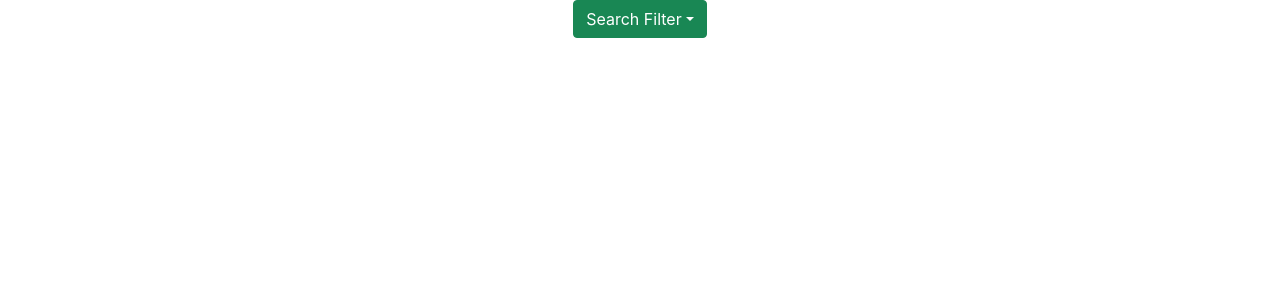
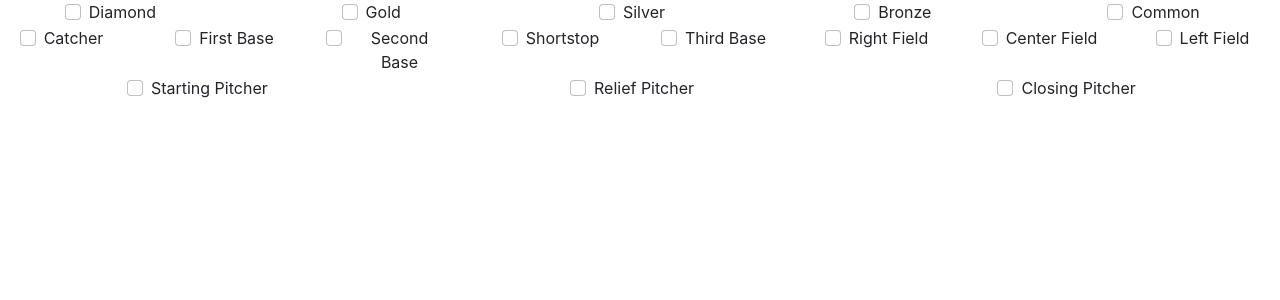
Before and after one commit to TravCook/teambuilding22, a React (Create React App) app in the folder client/: page / in a window 1280 px wide. Shown: the top 300 px of the page. Built offline with nearby package versions, Linux system fonts and the light colour scheme; no server answers.

Commit message:
added filter functionality and made search button not render until results are retrieved from api

```diff
--- a/client/src/App.js
+++ b/client/src/App.js
@@ -3,19 +3,25 @@ import React, {useState, useEffect} from 'react'
 import './App.css';
 import {Dropdown} from 'react-bootstrap'
 import CardContainer from './components/cardContainer/cardContainer.js';
+import OptionsMenu from './components/optionsMenu/optionsMenu';
 
 
 
 
 
 function App() {
-  const [diamondPlayers, setDiamonds] = useState()
-  const [bronzePlayers, setBronzes] = useState()
-  const [goldPlayers, setGolds] = useState()
-  const [silverPlayers, setSilvers] = useState()
-  const [commonPlayers, setCommons] = useState()
+  // const [diamondPlayers, setDiamonds] = useState()
+  // const [bronzePlayers, setBronzes] = useState()
+  // const [goldPlayers, setGolds] = useState()
+  // const [silverPlayers, setSilvers] = useState()
+  // const [commonPlayers, setCommons] = useState()
+  const [filteredPlayers, setFilterPlayers] = useState()
   const [allPlayers, setPlayers] = useState()
   const [filterStatus, setFilter] = useState()
+  const [rarityFilter, setRarity] = useState()
+  const [positionFilter, setPosition] = useState()
+  let rarity =[]
+  let position =[]
 
   const getAllCards = () => {
     console.log("this function runs")
@@ -23,64 +29,65 @@ function App() {
     .then((res) =>
       res.json()
     ).then((data) => {
-      setDiamonds(data.diamonds)
-      setBronzes(data.bronzes)
-      setGolds(data.golds)
-      setSilvers(data.silvers)
-      setCommons(data.commons)
       setPlayers(data.allPlayers)
     })
   }
-  const logging = () => {
-    if(filterStatus === "diamond"){
+  const formSubmit = (e) => {
+    e.preventDefault();
+    // console.log("rarity: " + rarity)
+    // console.log("position: " + position)
+    if(rarity && position){
+      const submitPos = position
+      const submitRar = rarity
+      setPosition(submitPos)
+      setRarity(submitRar)
+      console.log(rarityFilter + " " + positionFilter)
+    }
+    cardRender()
+
+  }
+
+  const cardRender = () => {
+    console.log(rarityFilter ,  positionFilter , allPlayers)
+    if(rarityFilter && positionFilter && allPlayers){
       return(
-        <CardContainer players={diamondPlayers} />
-      )
-    }else if(filterStatus === "gold"){
-      return(
-        <CardContainer players={goldPlayers} />
-      )
-    }else if(filterStatus === "silver"){
-      return(
-        <CardContainer players={silverPlayers} />
-      )
-    }else if(filterStatus === "bronze"){
-      return(
-        <CardContainer players={bronzePlayers} />
-      )
-    }else if(filterStatus === "common"){
-      return(
-        <CardContainer players={commonPlayers} />
-      )
+          <CardContainer players={allPlayers} proprarity={rarityFilter} propposition={positionFilter} />
+        )
     }
   }
-
   useEffect(() => {
     getAllCards()
   }, [])
 
   const filterChange = (e) => {
-    setFilter(e.target.id)
-    console.log(e.target.id)
+    if(e.target.checked){
+      //these lines of code will add to the arrays for filtering
+      if(e.target.id === "Diamond" ||e.target.id === "Gold" ||e.target.id === "Silver" ||e.target.id === "Bronze" ||e.target.id === "Common"){
+        rarity.push(e.target.id)
+      }else{
+        position.push(e.target.id)
+      }
+    }else if(!e.target.checked){
+      if(e.target.id === "Diamond" ||e.target.id === "Gold" ||e.target.id === "Silver" ||e.target.id === "Bronze" ||e.target.id === "Common"){
+        let removed = rarity.filter((el) => {
+          return el !== e.target.id
+        })
+        rarity = removed
+      }else{
+        let removed = position.filter((el) => {
+          return el !== e.target.id
+        })
+        position = removed
+      }
+    }
   }
+
 
   return (
 
     <div className="App">
-
-      <Dropdown>
-        <Dropdown.Toggle variant="success" id="dropdown-basic">
-          Search Filter
-        </Dropdown.Toggle>
-        <Dropdown.Menu>
-          <Dropdown.Item id="diamond" onClick={filterChange}>Diamond Players</Dropdown.Item>
-          <Dropdown.Item id="gold" onClick={filterChange}>Gold Players</Dropdown.Item>
-          <Dropdown.Item id="silver" onClick={filterChange}>Silver Players</Dropdown.Item>
-          <Dropdown.Item id="bronze" onClick={filterChange}>Bronze Players</Dropdown.Item>
-          <Dropdown.Item id="common" onClick={filterChange}>Common Players</Dropdown.Item>
-        </Dropdown.Menu>
-      </Dropdown>
-      {logging()}
+      <OptionsMenu filterChange={filterChange} formSubmit={formSubmit} players={allPlayers} />
+      {cardRender()}
     </div>
   );
 }
--- a/client/src/components/cardContainer/cardContainer.js
+++ b/client/src/components/cardContainer/cardContainer.js
@@ -9,13 +9,18 @@ const  CardContainer = (props) => {
   return(
     <Container>
       <Row>
+        {props.players.map((card) => {
+           if(props.proprarity.includes(card.rarity)){
+             if(props.propposition.includes(card.display_position)){
+              // || props.propposition.includes(card.display_secondary_positions)
+              return(
+                <Col lg={2} sm={6}>
+                  <PlayerCard cardInfo={card} />
+                </Col>
+              )
+             }
+           }
 
-        {props.players.map((card) => {
-          return(
-            <Col lg={2} sm={6}>
-              <PlayerCard cardInfo={card} />
-            </Col>
-          )
         })}
 
       </Row>
--- a/client/src/components/optionsMenu/optionsMenu.js
+++ b/client/src/components/optionsMenu/optionsMenu.js
@@ -1,10 +1,155 @@
 import React from 'react'
-import {Form} from 'react-bootstrap'
+import {Form, Row, Col, Button} from 'react-bootstrap'
 
-const OptionsMenu = () => {
+const OptionsMenu = (props) => {
+  const buttonRender = () => {
+    if(props.players){
+      return(
+        <Button onClick={props.formSubmit} variant="success" type="submit">SUBMIT</Button>
+      )
+    }
+  }
   return (
     <Form>
-
+      <Row>
+        <Col>
+          <Form.Check inline
+          label="Diamond"
+          name="Diamond"
+          type='checkbox'
+          id="Diamond"
+          onChange={props.filterChange} />
+        </Col>
+        <Col>
+          <Form.Check inline
+          label="Gold"
+          name="Gold"
+          type='checkbox'
+          id="Gold"
+          onChange={props.filterChange} />
+        </Col>
+        <Col>
+          <Form.Check inline
+          label="Silver"
+          name="Silver"
+          type='checkbox'
+          id="Silver"
+          onChange={props.filterChange} />
+        </Col>
+        <Col>
+          <Form.Check inline
+          label="Bronze"
+          name="Bronze"
+          type='checkbox'
+          id="Bronze"
+          onChange={props.filterChange} />
+        </Col>
+        <Col>
+          <Form.Check inline
+          label="Common"
+          name="Common"
+          type='checkbox'
+          id="Common"
+          onChange={props.filterChange} />
+        </Col>
+        </Row>
+        <Row>
+          <Col>
+            <Form.Check inline
+            label="Catcher"
+            name="Catcher"
+            type='checkbox'
+            id="C"
+            onChange={props.filterChange} />
+          </Col>
+          <Col>
+            <Form.Check inline
+            label="First Base"
+            name="First Base"
+            type='checkbox'
+            id="1B"
+            onChange={props.filterChange} />
+          </Col>
+          <Col>
+            <Form.Check inline
+            label="Second Base"
+            name="Second Base"
+            type='checkbox'
+            id="2B"
+            onChange={props.filterChange} />
+          </Col>
+          <Col>
+            <Form.Check inline
+            label="Shortstop"
+            name="Shortstop"
+            type='checkbox'
+            id="SS"
+            onChange={props.filterChange} />
+          </Col>
+          <Col>
+            <Form.Check inline
+            label="Third Base"
+            name="Third Base"
+            type='checkbox'
+            id="3B"
+            onChange={props.filterChange} />
+          </Col>
+          <Col>
+            <Form.Check inline
+            label="Right Field"
+            name="Right Field"
+            type='checkbox'
+            id="RF"
+            onChange={props.filterChange} />
+          </Col>
+          <Col>
+            <Form.Check inline
+            label="Center Field"
+            name="Center Field"
+            type='checkbox'
+            id="CF"
+            onChange={props.filterChange} />
+          </Col>
+          <Col>
+            <Form.Check inline
+            label="Left Field"
+            name="Left Field"
+            type='checkbox'
+            id="LF"
+            onChange={props.filterChange} />
+          </Col>
+        </Row>
+        <Row>
+        <Col>
+            <Form.Check inline
+            label="Starting Pitcher"
+            name="Starting Pitcher"
+            type='checkbox'
+            id="SP"
+            onChange={props.filterChange} />
+          </Col>
+          <Col>
+            <Form.Check inline
+            label="Relief Pitcher"
+            name="Relief Pitcher"
+            type='checkbox'
+            id="RP"
+            onChange={props.filterChange} />
+          </Col>
+          <Col>
+            <Form.Check inline
+            label="Closing Pitcher"
+            name="Closing Pitcher"
+            type='checkbox'
+            id="CP"
+            onChange={props.filterChange} />
+          </Col>
+        </Row>
+        <Row>
+          <Col>
+          {buttonRender()}
+          </Col>
+        </Row>
     </Form>
   )
 }
```
Also changed, not shown: 1 other file (tests, documents, lock files or other folders).
